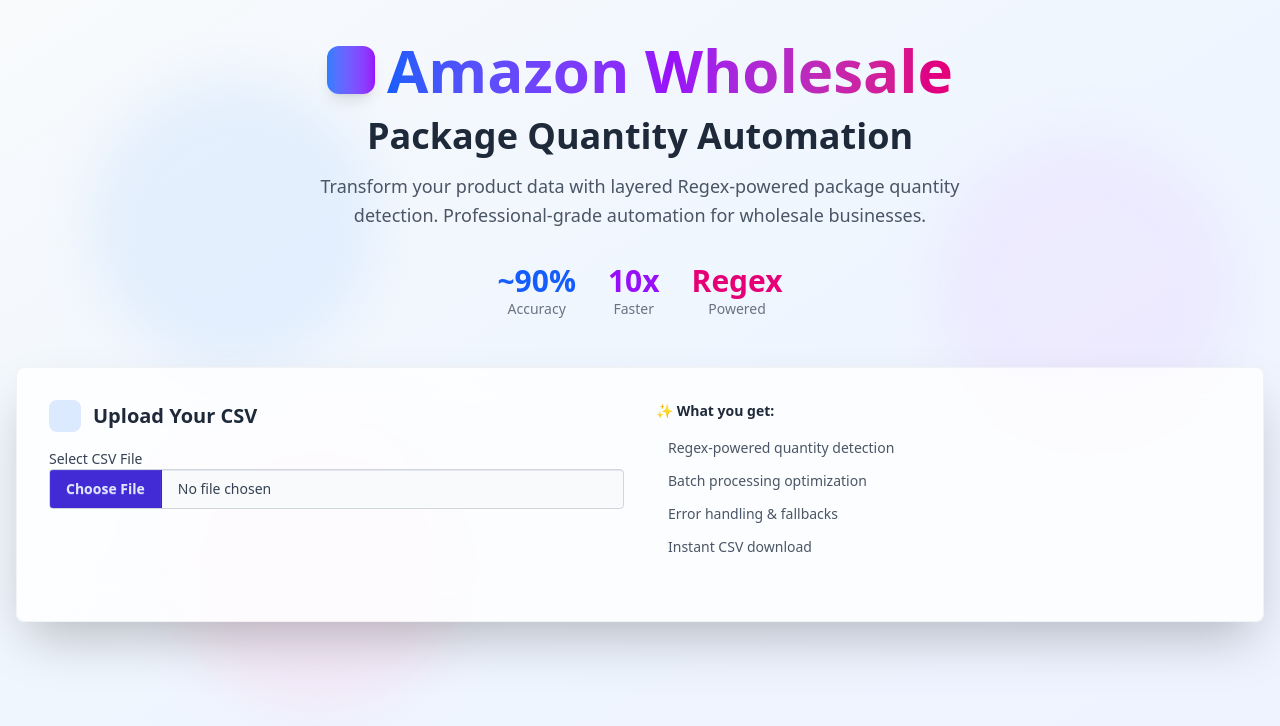
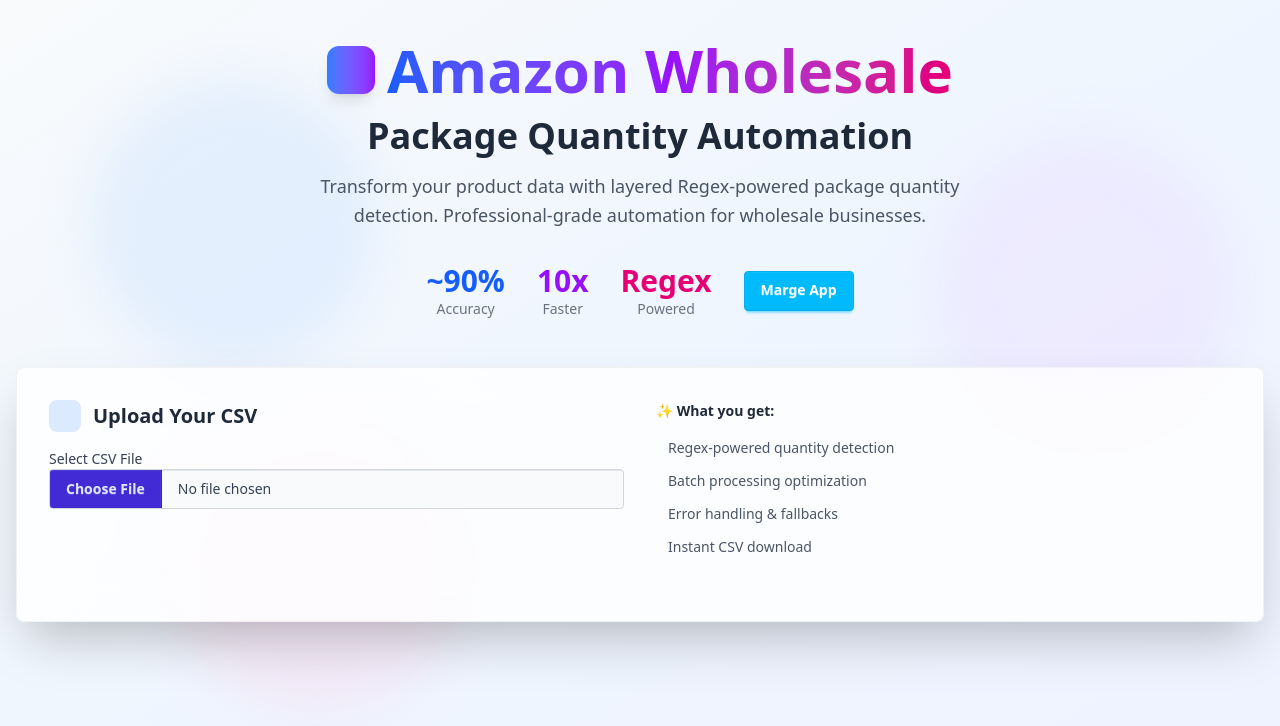
Before and after one commit to rifat0rahman/package-quantity-automation, a Vue app: page / in a window 1280 px wide. Shown: the top 726 px of the page. Built offline with nearby package versions, Linux system fonts and the light colour scheme.

Commit message:
added marge button

```diff
--- a/src/components/main.vue
+++ b/src/components/main.vue
@@ -46,6 +46,11 @@
           <div class="text-center">
             <div class="text-3xl font-bold text-pink-600">Regex</div>
             <div class="text-sm text-gray-500">Powered</div>
+          </div>
+          <div class="text-center">
+            <div class="text-3xl font-bold text-green-600">
+              <a href="https://merge-csv-chi.vercel.app/" class="btn btn-info text-white mt-2" target="_blank">Marge App</a>
+            </div>
           </div>
         </div>
       </div>
```
